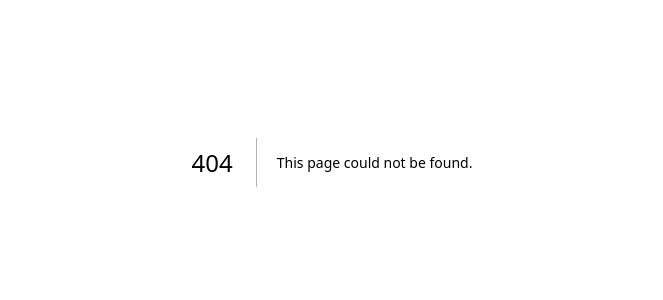
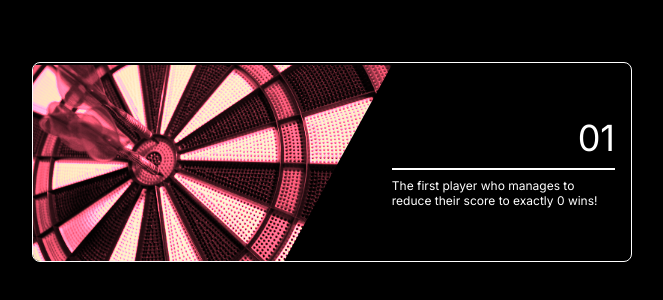
Before and after one commit to lamb-sni/assam, a Next.js app in the folder pekoe/: page /zero-one in a window 1280 px wide. Before the commit this address had no page. Shown: the part 238-538 px from the top of the page, without its empty margins (308-971 px from the left). Built offline with nearby package versions, Linux system fonts and the light colour scheme.

Commit message:
commit some changes of pekoe

```diff
--- /dev/null
+++ b/pekoe/src/app/(pages)/zero-one/page.module.css
@@ -0,0 +1,106 @@
+.menu {
+  height: 100vh;
+  background-color: #000;
+  position: relative;
+}
+
+.list {
+  position: absolute;
+  top: 50%;
+  left: 50%;
+  transform: translate(-50%, -50%);
+
+  .item {
+    margin: 24px 0 0;
+    width: 600px;
+    height: 200px;
+    display: flex;
+    flex-wrap: none;
+    background: #000;
+    border: 1px solid #fff;
+    border-radius: 8px;
+    cursor: pointer;
+
+    &:first-child {
+      margin: 0;
+    }
+
+    &:hover {
+      img {
+        &.hattrick {
+          filter: sepia(100%) hue-rotate(300deg) saturate(200%);
+        }
+
+        &.cricket {
+          filter: sepia(100%) hue-rotate(180deg) saturate(200%);
+        }
+
+        &.practice {
+          filter: sepia(100%) hue-rotate(90deg) saturate(200%);
+        }
+      }
+    }
+  }
+
+  .image {
+    width: 60%;
+    height: 100%;
+  }
+
+  img {
+    width: 100%;
+    height: 100%;
+    object-fit: cover;
+    transition: .3s;
+
+    &.hattrick {
+      clip-path: polygon(0 1%, 100% 1%, 100% 100%, 30% 100%);
+      filter: sepia(100%) hue-rotate(300deg) saturate(400%);
+      transform: scale(-1, 1);
+    }
+
+    &.cricket {
+      clip-path: polygon(0 1%, 100% 1%, 100% 100%, 30% 100%);
+      filter: sepia(100%) hue-rotate(180deg) saturate(400%);
+    }
+
+    &.practice {
+      clip-path: polygon(0 1%, 100% 1%, 70% 99%, 0 100%);
+      filter: sepia(100%) hue-rotate(90deg) saturate(400%);
+    }
+  }
+
+  .text {
+    padding: 0 16px 0 0;
+    width: 40%;
+    color: #fff;
+    display: flex;
+    flex-direction: column;
+    justify-content: center;
+
+    &.left {
+      padding: 0 0 0 16px;
+    }
+  }
+
+  .title {
+    padding-bottom: 8px;
+    font-size: 36px;
+    text-align: right;
+    border-bottom: 2px solid #fff;
+
+    &.left {
+      text-align: left;
+    }
+  }
+
+  .description {
+    margin-top: 8px;
+    font-size: 12px;
+  }
+}
+
+.zeroone {
+  view-transition-name: zeroone;
+  contain: paint;
+}
--- /dev/null
+++ b/pekoe/src/app/(pages)/zero-one/page.tsx
@@ -0,0 +1,33 @@
+'use client'
+
+import ClassNames from 'classnames'
+import HattrickImage from '../../_images/hattrick.jpg'
+import CricketImage from '../../_images/cricket.jpg'
+import PracticeImage from '../../_images/practice.jpg'
+import Image from 'next/image'
+import styles from './page.module.css'
+
+export default function Menu() {
+  return (
+    <main className={styles.menu}>
+      <ul className={styles.list}>
+        <li className={ClassNames(styles.item, styles.zeroone)}>
+          <p className={styles.image}>
+            <Image
+              src={HattrickImage}
+              alt="Hattrick"
+              className={styles.hattrick}
+            />
+          </p>
+          <div className={styles.text}>
+            <p className={styles.title}>01</p>
+            <p className={styles.description}>
+              The first player who manages to<br />
+              reduce their score to exactly 0 wins!
+            </p>
+          </div>
+        </li>
+      </ul>
+    </main>
+  )
+}
--- a/pekoe/src/app/layout.tsx
+++ b/pekoe/src/app/layout.tsx
@@ -17,7 +17,9 @@ export default function RootLayout({
 }) {
   return (
     <html lang="en">
-      <body className={inter.className}>{children}</body>
+      <body className={inter.className}>
+          {children}
+      </body>
     </html>
   )
 }
--- a/pekoe/src/app/page.tsx
+++ b/pekoe/src/app/page.tsx
@@ -1,3 +1,5 @@
+'use client'
+
 import Image from 'next/image'
 import styles from './page.module.css'
 
```
Also changed, not shown: pekoe/src/app/(pages)/menu/page.tsx (+76 -10 lines).
